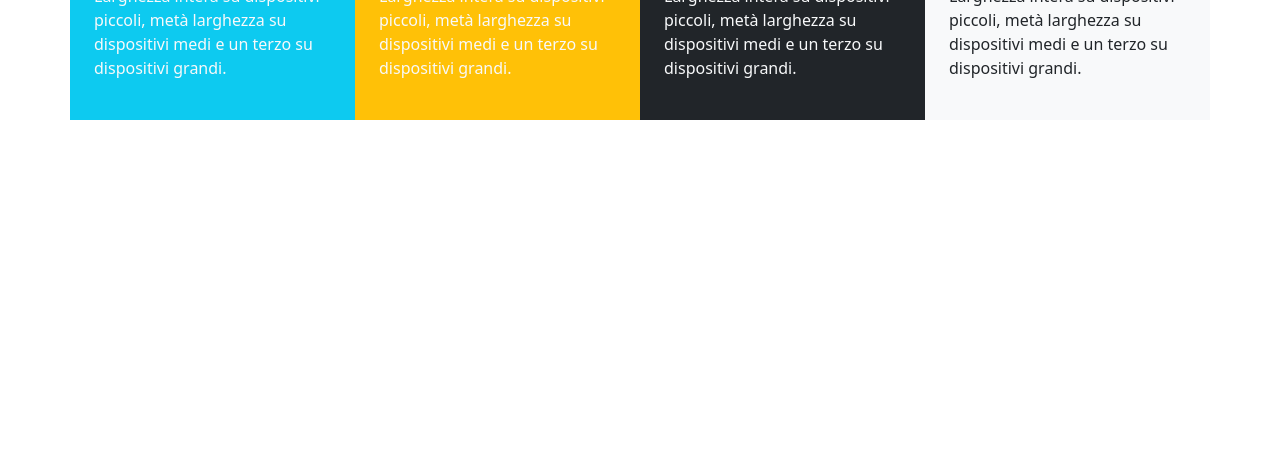
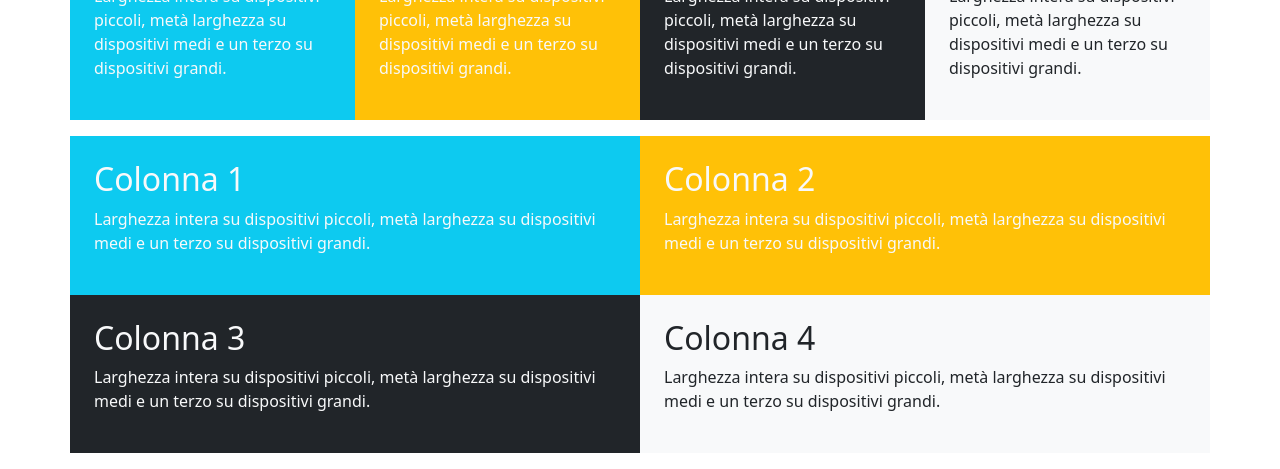
Before and after one commit to matteovecchio04/htmlcss-bootstrap-layout, a plain HTML site: page index.html in a window 1280 px wide. Shown: the part 643-1112 px from the top of the page. Before the commit the page ends 800 px from the top, so only its background shows below. Drawn offline with nearby package versions, Linux system fonts and the light colour scheme.

Commit message:
Bouns 2: add another row using row-cols

```diff
--- a/index.html
+++ b/index.html
@@ -17,6 +17,7 @@
     <!-- /header -->
     <main>
         <section class="container text-light">
+        <!-- /bonus 1 -->
             <div class="row my-3">
                 <div class="col-lg-4 col-md-6 col-sm-12 bg-light text-dark p-4">
                     <h2>Colonna 1</h2>
@@ -69,9 +70,33 @@
                     <p>Larghezza intera su dispositivi piccoli, metà larghezza su dispositivi medi e un terzo su
                         dispositivi grandi.</p>
                 </div>
-                <!-- /third row with four columns -->
+            </div>
+            <!-- /third row with four columns -->
+                <div class="row row-cols-2 my-3 ">
+                    <div class="col bg-info p-4">
+                        <h2>Colonna 1</h2>
+                        <p>Larghezza intera su dispositivi piccoli, metà larghezza su dispositivi medi e un terzo su
+                            dispositivi grandi.</p>
+                    </div>
+                    <div class="col bg-warning p-4">
+                        <h2>Colonna 2</h2>
+                        <p>Larghezza intera su dispositivi piccoli, metà larghezza su dispositivi medi e un terzo su
+                            dispositivi grandi.</p>
+                    </div>
+                    <div class="col bg-dark p-4">
+                        <h2>Colonna 3</h2>
+                        <p>Larghezza intera su dispositivi piccoli, metà larghezza su dispositivi medi e un terzo su
+                            dispositivi grandi.</p>
+                    </div>
+                    <div class="col bg-light text-dark p-4">
+                        <h2>Colonna 4</h2>
+                        <p>Larghezza intera su dispositivi piccoli, metà larghezza su dispositivi medi e un terzo su
+                            dispositivi grandi.</p>
+                    </div>
+                </div>
+            <!-- /bonus 2 -->
         </section>
-        <!-- /section that contains three rows -->
+        <!-- /section that contains three rows + bonus 2-->
     </main>
 
 </body>
```
